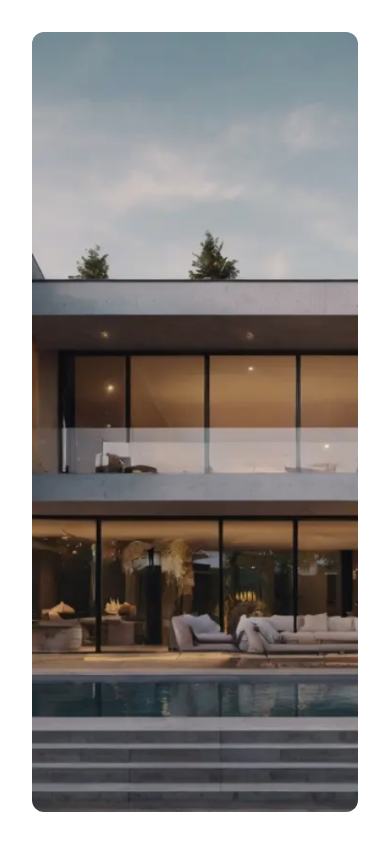
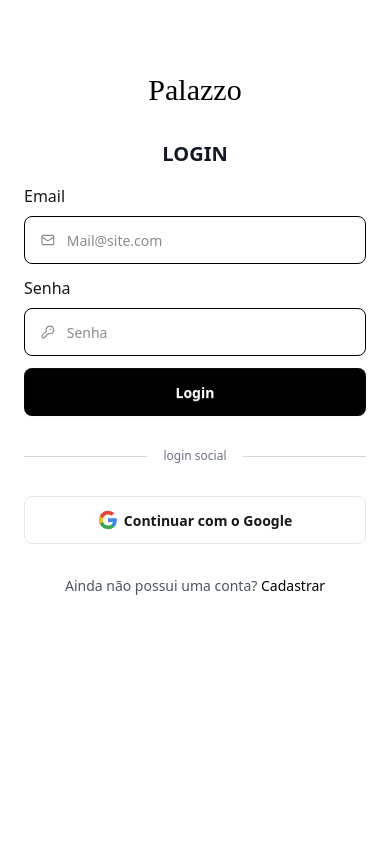
Before and after one commit to AlexandreTonin/palazzo, a Next.js app: page /login in a window 390 px wide. Shown: the top 844 px of the page. Built offline with nearby package versions, Linux system fonts and the light colour scheme.

Commit message:
feat: update layout and structure for login and register pages

```diff
--- a/src/app/(auth)/layout.js
+++ b/src/app/(auth)/layout.js
@@ -1,6 +1,6 @@
 export default function AuthLayout({ children }) {
   return (
-    <main className="lg:grid lg:grid-cols-2 p-8 gap-34 h-screen">
+    <main className="xl:grid xl:grid-cols-2 md:p-16 p-6 xl:gap-34 h-screen">
       {children}
     </main>
   );
--- a/src/app/(auth)/login/page.js
+++ b/src/app/(auth)/login/page.js
@@ -1,19 +1,27 @@
+import { LoginForm } from "@/components/layout/LoginForm";
 import Image from "next/image";
+import Link from "next/link";
 
 export default function Login() {
   return (
     <>
-      <div className="relative h-full w-full rounded-xl overflow-hidden">
+      <div className="relative w-full rounded-xl overflow-hidden xl:block hidden">
         <Image
           src="/login-house.png"
           alt="Login Illustration"
           fill
-          style={{ objectFit: "cover" }}
+          style={{ objectFit: "cover", objectPosition: "right" }}
         />
       </div>
 
-      <div className="h-full flex items-center justify-center">
-        <h1>Login Page</h1>
+      <div className="h-full flex flex-col">
+        <div className="flex flex-1 flex-col xl:justify-center items-center xl:gap-16 md:gap-16 gap-8 xl:mt-0 mt-12">
+          <Link href="/" className="font-[against] text-black text-3xl">
+            Palazzo
+          </Link>
+
+          <LoginForm />
+        </div>
       </div>
     </>
   );
--- a/src/app/(auth)/register/page.js
+++ b/src/app/(auth)/register/page.js
@@ -1,19 +1,27 @@
+import { RegisterForm } from "@/components/layout/RegisterForm";
 import Image from "next/image";
+import Link from "next/link";
 
 export default function Register() {
   return (
     <>
       <div className="relative h-full w-full rounded-xl overflow-hidden hidden lg:block">
         <Image
-          src="/login-house.png"
+          src="/register-house.png"
           alt="Login Illustration"
           fill
-          style={{ objectFit: "cover" }}
+          style={{ objectFit: "cover", objectPosition: "right" }}
         />
       </div>
 
-      <div className="h-full flex items-center justify-center">
-        <h1>Register Page</h1>
+      <div className="h-full flex flex-col">
+        <div className="flex flex-1 flex-col xl:justify-center items-center xl:gap-16 md:gap-16 gap-8 xl:mt-0 mt-12">
+          <Link href="/" className="font-[against] text-black text-3xl">
+            Palazzo
+          </Link>
+
+          <RegisterForm />
+        </div>
       </div>
     </>
   );
```
